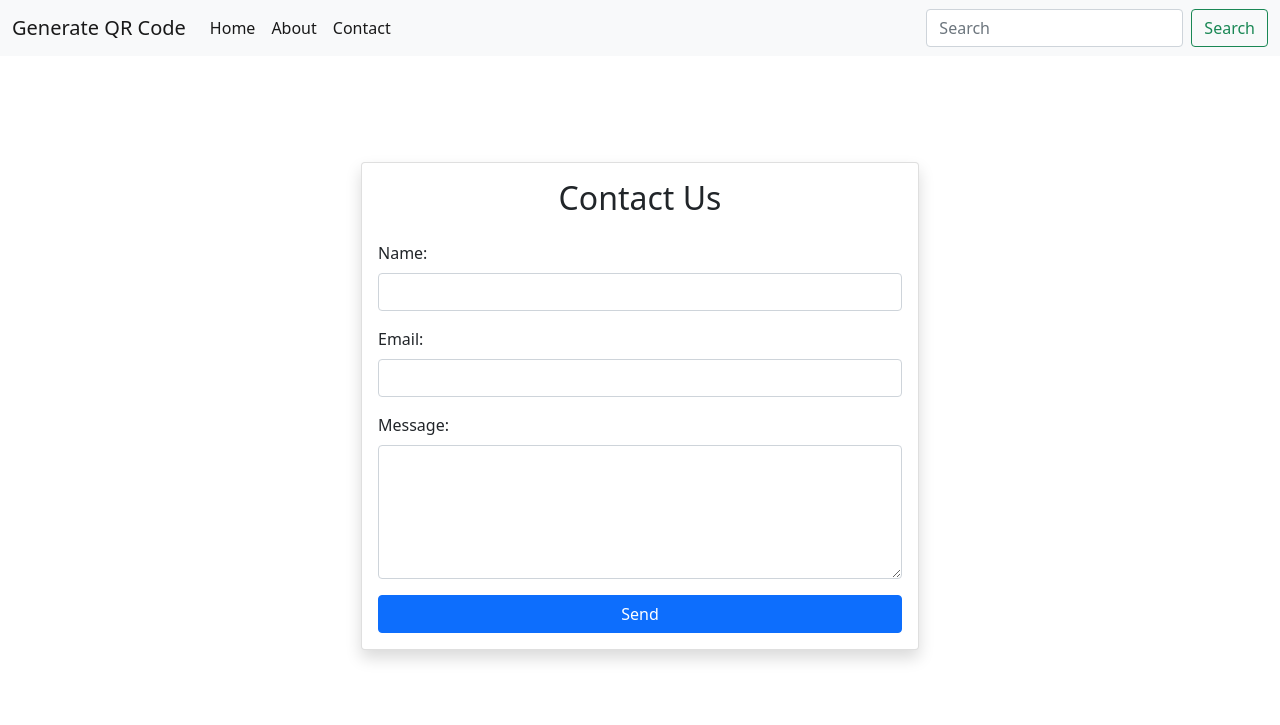
After one commit to jahidul17/QR-Generator-Tools, a Django app: page /contact/ in a window 1280 px wide. The commit adds this page. Shown: the top 725 px of the page. Run offline with Django 5.2, Linux system fonts and the light colour scheme.

Commit message:
This tools for web lab

```diff
--- a/myapp/templates/base.html
+++ b/myapp/templates/base.html
@@ -14,32 +14,23 @@
 
     <nav class="navbar navbar-expand-lg navbar-light bg-light">
   <div class="container-fluid">
-    <a class="navbar-brand" href="{{generator}}">Generate QR Code</a>
+    <a class="navbar-brand" href="{% url 'generator' %}">Generate QR Code</a>
     <button class="navbar-toggler" type="button" data-bs-toggle="collapse" data-bs-target="#navbarSupportedContent" aria-controls="navbarSupportedContent" aria-expanded="false" aria-label="Toggle navigation">
       <span class="navbar-toggler-icon"></span>
     </button>
     <div class="collapse navbar-collapse" id="navbarSupportedContent">
       <ul class="navbar-nav me-auto mb-2 mb-lg-0">
         <li class="nav-item">
-          <a class="nav-link active" aria-current="page" href="{{generator}}">Home</a>
+          <a class="nav-link active" aria-current="page" href="{% url 'generator' %}">Home</a>
         </li>
         <li class="nav-item">
-          <a class="nav-link" href="#">Link</a>
-        </li>
-        <li class="nav-item dropdown">
-          <a class="nav-link dropdown-toggle" href="#" id="navbarDropdown" role="button" data-bs-toggle="dropdown" aria-expanded="false">
-            Dropdown
-          </a>
-          <ul class="dropdown-menu" aria-labelledby="navbarDropdown">
-            <li><a class="dropdown-item" href="#">Action</a></li>
-            <li><a class="dropdown-item" href="#">Another action</a></li>
-            <li><hr class="dropdown-divider"></li>
-            <li><a class="dropdown-item" href="#">Something else here</a></li>
-          </ul>
+          <a class="nav-link active" href="{% url 'about' %}">About</a>
         </li>
         <li class="nav-item">
-          <a class="nav-link disabled" href="#" tabindex="-1" aria-disabled="true">Disabled</a>
+          <a class="nav-link active" href="{% url 'contact' %}">Contact</a>
         </li>
+
+
       </ul>
       <form class="d-flex">
         <input class="form-control me-2" type="search" placeholder="Search" aria-label="Search">
--- /dev/null
+++ b/myapp/templates/contact.html
@@ -0,0 +1,36 @@
+{% extends "base.html" %}
+
+{% block title %}
+  Contact Us
+{% endblock %}
+
+{% block content %}
+<div class="container d-flex justify-content-center align-items-center" style="min-height: 80vh; margin-top: 30px;">
+  <div class="col-md-6">
+    <div class="card shadow">
+      <div class="card-body">
+        <h2 class="card-title text-center mb-4">Contact Us</h2>
+        <form action="https://api.web3forms.com/submit" method="POST">
+          {% csrf_token %}
+          <input type="hidden" name="access_key" value="a5b424f2-44aa-4c14-8a9a-0533ed5a4766">
+          <div class="mb-3">
+            <label for="name" class="form-label">Name:</label>
+            <input type="text" id="name" name="name" class="form-control" required>
+          </div>
+          <div class="mb-3">
+            <label for="email" class="form-label">Email:</label>
+            <input type="email" id="email" name="email" class="form-control" required>
+          </div>
+          <div class="mb-3">
+            <label for="message" class="form-label">Message:</label>
+            <textarea id="message" name="message" rows="5" class="form-control" required></textarea>
+          </div>
+          <div class="d-grid">
+            <button type="submit" class="btn btn-primary">Send</button>
+          </div>
+        </form>
+      </div>
+    </div>
+  </div>
+</div>
+{% endblock %}
--- a/myapp/urls.py
+++ b/myapp/urls.py
@@ -3,4 +3,6 @@ from . import views
 
 urlpatterns = [
     path('qr/', views.generator, name='generator'),
+    path('about/',views.about, name='about'),
+    path('contact/',views.contact, name='contact'),
 ]
--- a/myapp/views.py
+++ b/myapp/views.py
@@ -40,3 +40,10 @@ def generator(request):
         }
 
         return render(request, "index.html",context)
+
+
+def about(request):
+    return render(request, "about.html")
+
+def contact(request):
+    return render(request, "contact.html")
```
Also changed, not shown: myapp/templates/about.html (added, +32 -0 lines), requirements.txt (added, +7 -0 lines), media/django_local_qr.png (added), media/googel_qr.png (added), media/me_qr.png (added).
